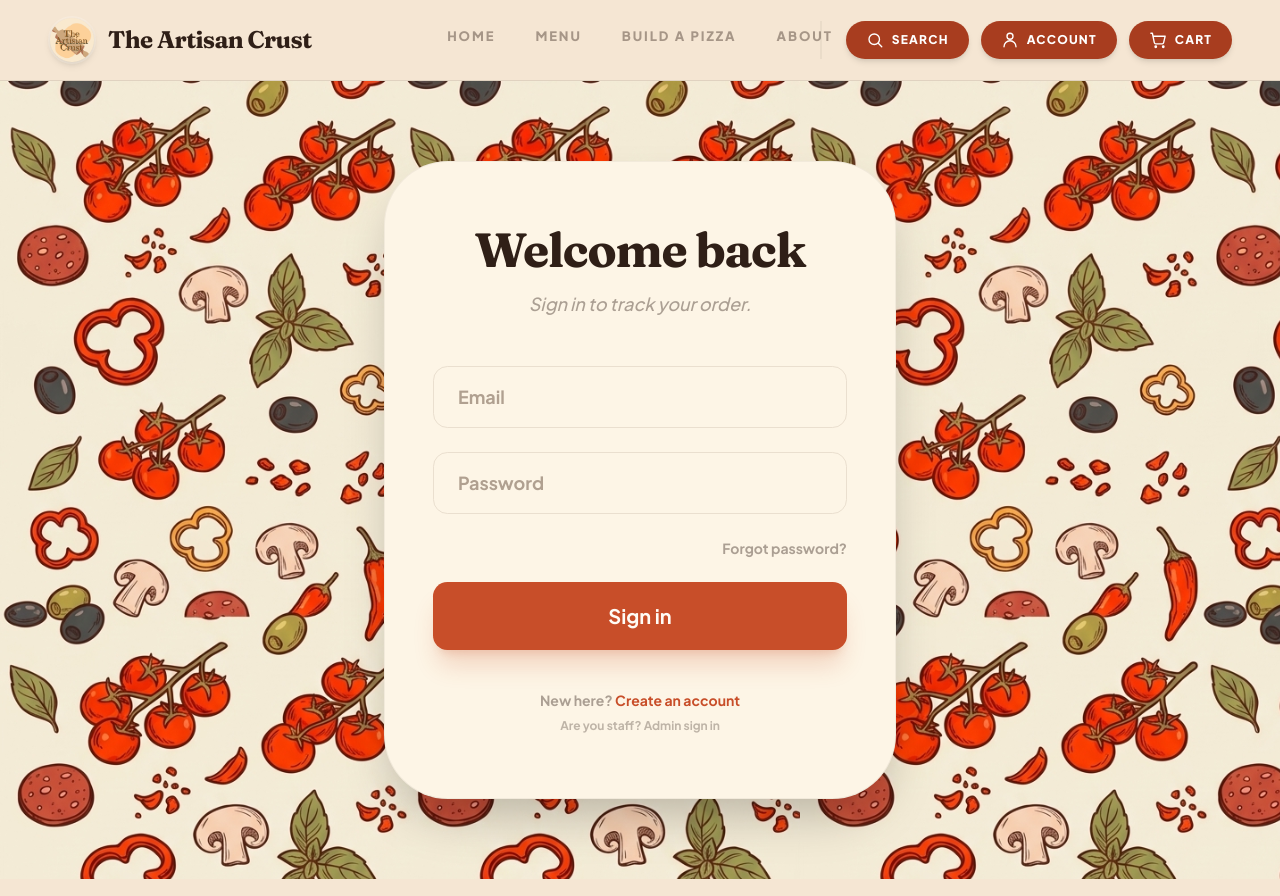
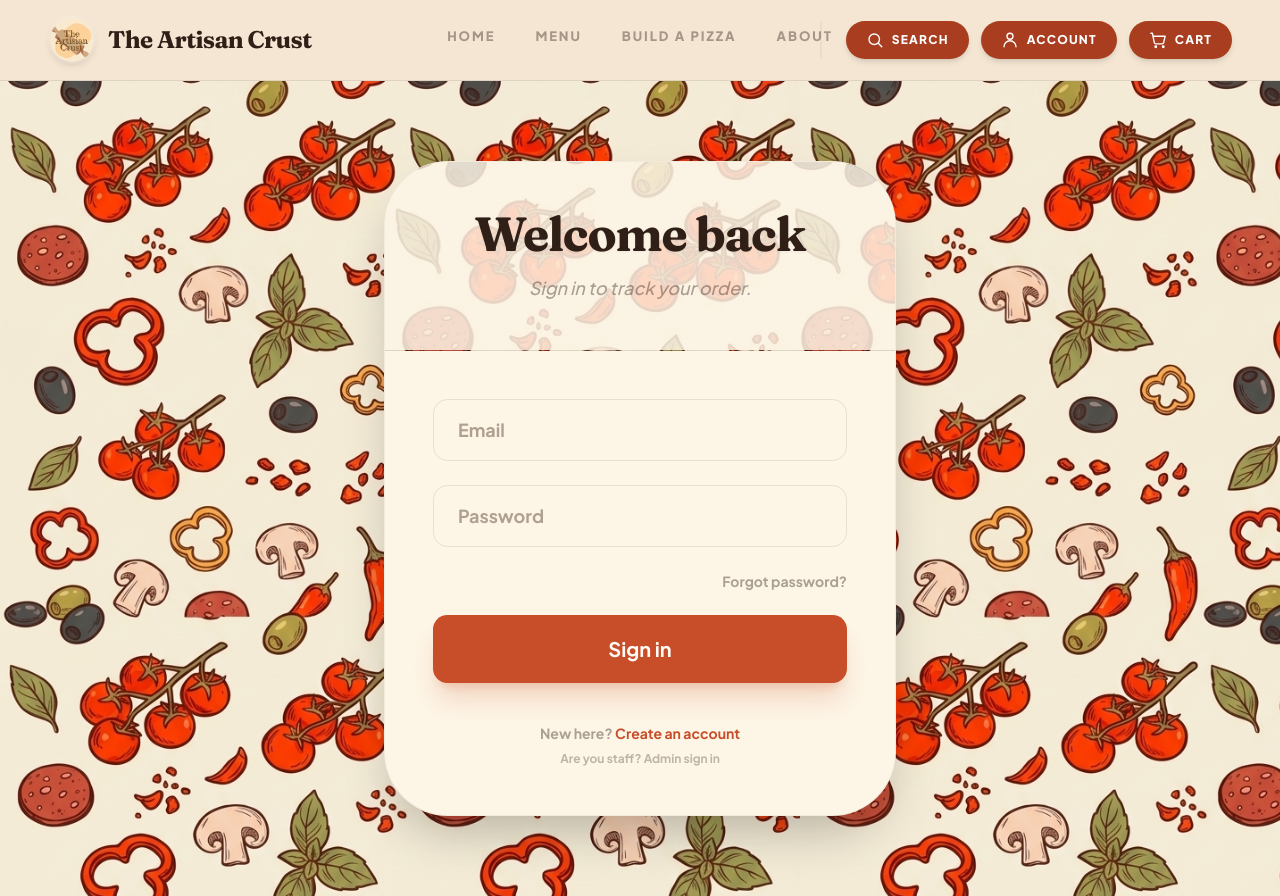
Before and after one commit to shizajaved-ui/OIBSIP, a React (Vite) app in the folder client/: page /login in a window 1280 px wide. Built offline with nearby package versions, Linux system fonts and the light colour scheme; no server answers.

Commit message:
style: add doodle header sections to main cards and increase station nav transparency

```diff
--- a/client/src/components/PageLayout.jsx
+++ b/client/src/components/PageLayout.jsx
@@ -21,27 +21,34 @@ const PageLayout = ({ children, title, subtitle, width = '3xl', showDoodle = tru
           This centered container acts as the "split" in the background.
           It stretches vertically to ensure there's no white space below it.
       */}
-      <div className={`w-full ${widthClasses[width] || 'max-w-3xl'} bg-char-800 shadow-2xl flex flex-col items-center py-16 px-6 md:px-12 transition-all duration-500 ${isFloating ? 'rounded-[64px] border border-char-950/5' : ''}`}>
+      <div className={`w-full ${widthClasses[width] || 'max-w-3xl'} bg-char-800 shadow-2xl flex flex-col items-center transition-all duration-500 overflow-hidden ${isFloating ? 'rounded-[64px] border border-char-950/5' : ''}`}>
+        {/* Header Section with Doodle Background */}
+        {(title || subtitle) && (
+          <div className="w-full doodle-bg relative py-12 px-6 md:px-12 border-b border-char-950/10 flex flex-col items-center text-center">
+            {/* Warm Beige Overlay */}
+            <div className="absolute inset-0 bg-[#FDF5E6]/85" />
+
+            <div className="relative z-10 w-full flex flex-col items-center">
+              {title && (
+                <h1 className="font-display text-4xl md:text-5xl font-black tracking-tight text-char-950 mb-4 drop-shadow-sm">
+                  {title}
+                </h1>
+              )}
+              {subtitle && (
+                <p className="text-lg font-medium text-char-950/40 italic max-w-2xl">
+                  {subtitle}
+                </p>
+              )}
+            </div>
+          </div>
+        )}
+
         <motion.div
           initial={{ opacity: 0, y: 20 }}
           animate={{ opacity: 1, y: 0 }}
           transition={{ type: 'spring', stiffness: 200, damping: 25 }}
-          className="w-full flex flex-col items-center"
+          className="w-full flex flex-col items-center py-12 px-6 md:px-12"
         >
-          {(title || subtitle) && (
-            <div className="text-center mb-12">
-              {title && (
-                <h1 className="font-display text-4xl md:text-5xl font-black tracking-tight text-char-950 mb-4">
-                  {title}
-                </h1>
-              )}
-              {subtitle && (
-                <p className="text-lg font-medium text-char-950/40 italic">
-                  {subtitle}
-                </p>
-              )}
-            </div>
-          )}
           <div className="w-full">
             {children}
           </div>
--- a/client/src/pages/AdminDashboard.jsx
+++ b/client/src/pages/AdminDashboard.jsx
@@ -306,7 +306,7 @@ const AdminDashboard = () => {
           {/* Quick Jump Station - Professional Charcoal */}
           <div className="sticky top-[80px] z-20 -mx-6 md:-mx-12 mb-10 px-6 md:px-12 py-5 doodle-bg border-y border-char-950/10 relative overflow-hidden flex items-center justify-center">
             {/* Warm Beige Overlay */}
-            <div className="absolute inset-0 bg-[#FDF5E6]/90" />
+            <div className="absolute inset-0 bg-[#FDF5E6]/75" />
 
             <div className="relative z-10 flex items-center justify-center gap-3 w-full">
               <span className="text-[10px] font-black uppercase tracking-[0.25em] text-char-950/60 mr-4">Select Station:</span>
```
